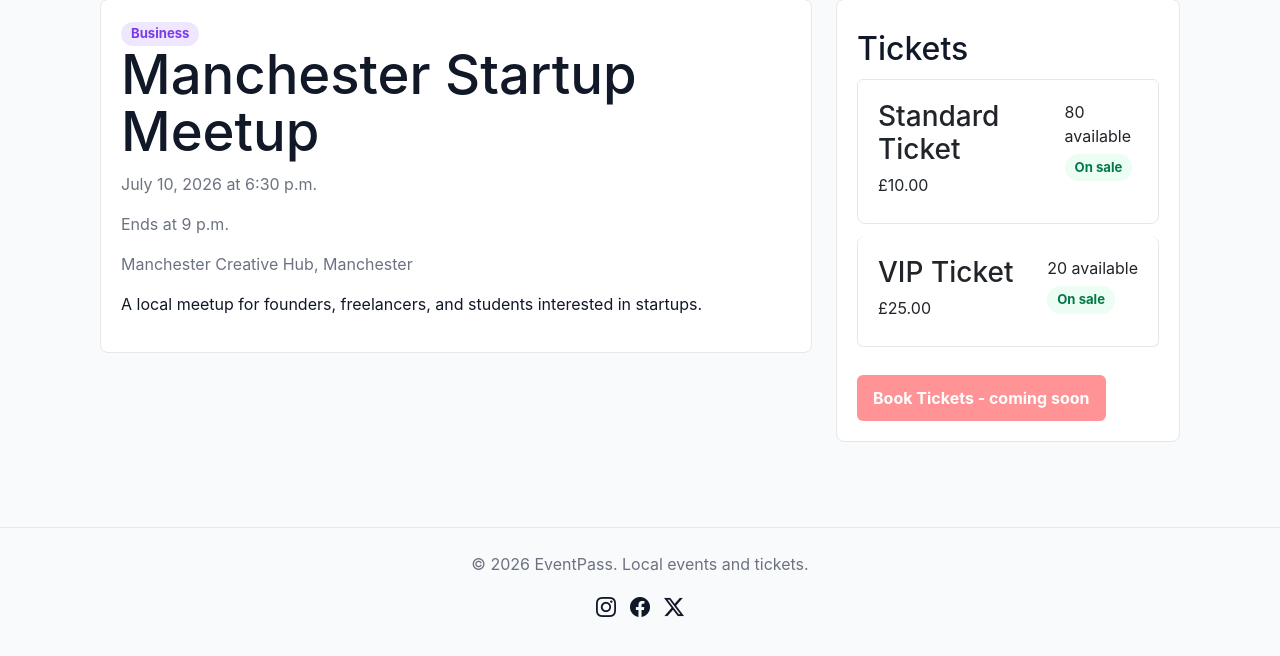
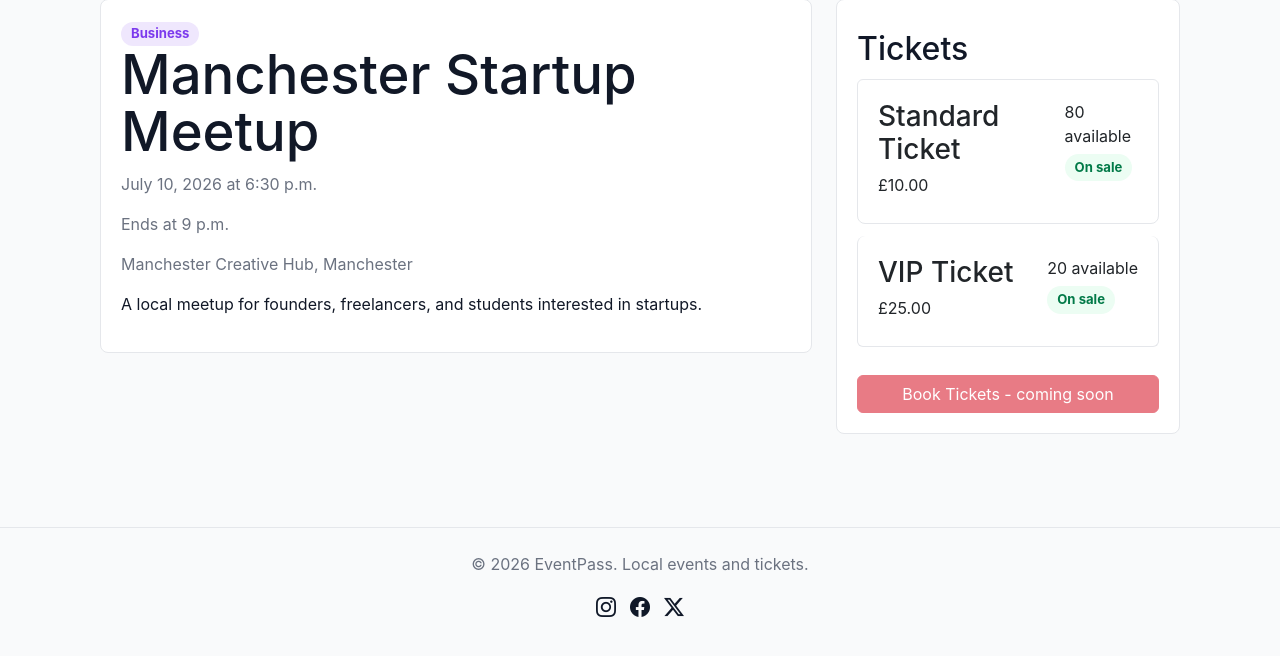
Before and after one commit to bankaiogx/eventpass, a Django app: page /events/1/ in a window 1280 px wide. Shown: the part 117-773 px from the top of the page. Run offline with Django 5.2, Linux system fonts and the light colour scheme; data comes from the database, SQL or seed files in the repository.

Commit message:
Improve event detail button

```diff
--- a/templates/events/event_detail.html
+++ b/templates/events/event_detail.html
@@ -44,7 +44,7 @@
                             </div>
                         {% endfor %}
                     </div>
-                    <button class="button" type="button" disabled>Book Tickets - coming soon</button>
+                    <button class="btn btn-danger w-100" type="button" disabled>Book Tickets - coming soon</button>
                 {% else %}
                     <p>No active tickets are available for this event yet.</p>
                 {% endif %}
```
